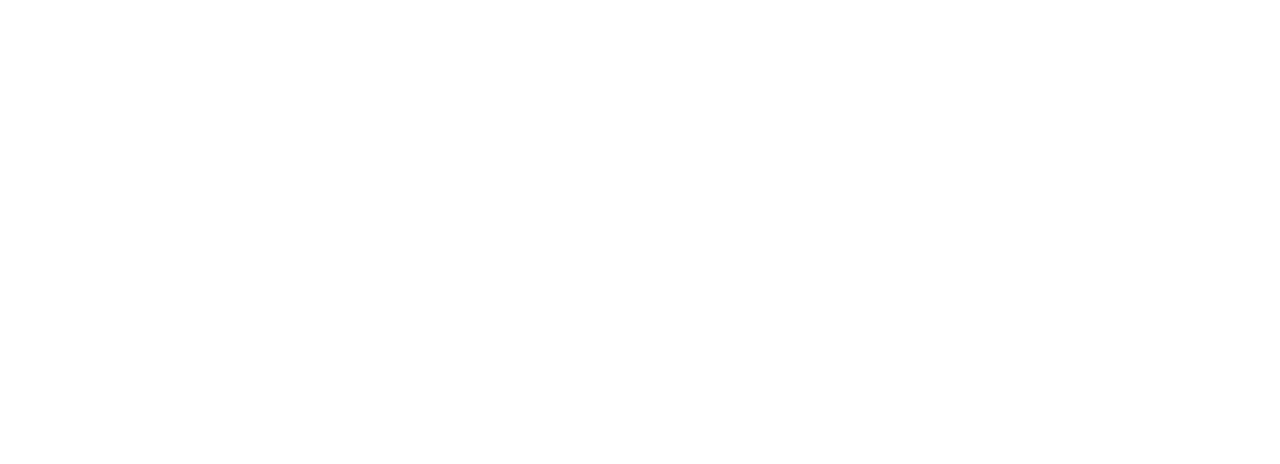
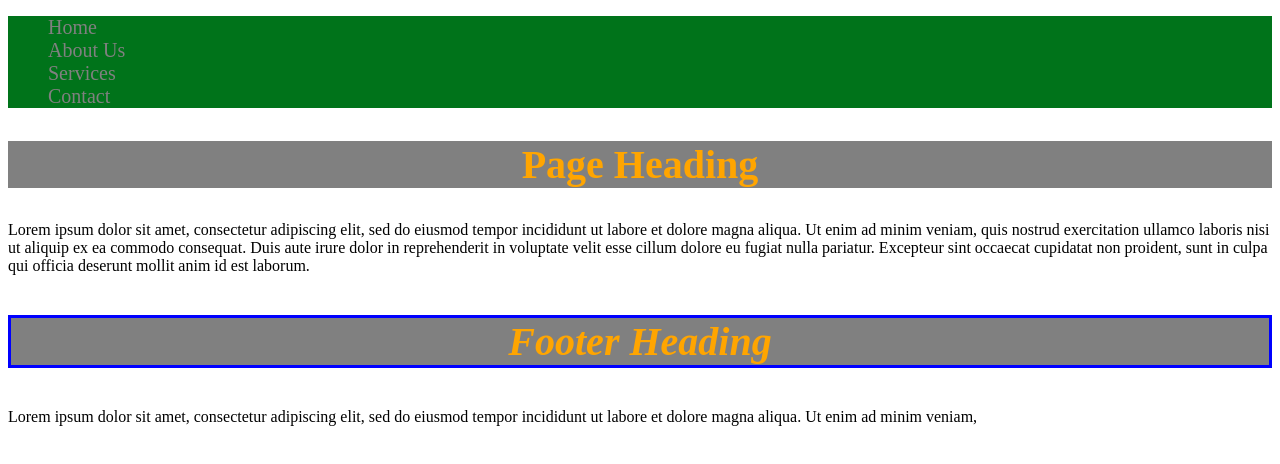
Before and after one commit to duncrob/SASS-course-udemy, a website: page intro/index.html in a window 1280 px wide. Drawn offline with Linux system fonts and the light colour scheme.

Commit message:
Finished intro project, introducing various variables and functions of SASS

```diff
--- a/intro/index.html
+++ b/intro/index.html
@@ -4,9 +4,28 @@
     <meta charset="UTF-8">
     <meta name="viewport" content="width=device-width, initial-scale=1.0">
     <link rel="stylesheet" href="css/main.css">
-  <title>Document</title>
+    <title>SASS Variables</title>
   </head>
   <body>
+    <nav class="nav">
+      <ul>
+        <li><a href="#">Home</a></li>
+        <li><a href="#">About Us</a></li>
+        <li><a href="#">Services</a></li>
+        <li><a href="#">Contact</a></li>
+      </ul>
+    </nav>
 
+    <section class="banner">
+      <h1>Page Heading</h1>
+      <p>
+        Lorem ipsum dolor sit amet, consectetur adipiscing elit, sed do eiusmod tempor incididunt ut labore et dolore magna aliqua. Ut enim ad minim veniam, quis nostrud exercitation ullamco laboris nisi ut aliquip ex ea commodo consequat. Duis aute irure dolor in reprehenderit in voluptate velit esse cillum dolore eu fugiat nulla pariatur. Excepteur sint occaecat cupidatat non proident, sunt in culpa qui officia deserunt mollit anim id est laborum.
+      </p>
+    </section>
+
+    <footer class="footer">
+      <h3>Footer Heading</h3>
+      <p>Lorem ipsum dolor sit amet, consectetur adipiscing elit, sed do eiusmod tempor incididunt ut labore et dolore magna aliqua. Ut enim ad minim veniam,</p>
+    </footer>
   </body>
 </html>
--- /dev/null
+++ b/intro/scss/_test.scss
@@ -0,0 +1,4 @@
+.footer h3 {
+  font-style: italic;
+  border: 3px solid blue;
+}
--- a/intro/scss/main.scss
+++ b/intro/scss/main.scss
@@ -1,3 +1,46 @@
-body {
-  background-color: red;
+@import "test";
+
+$color-primary: orange;
+$color-secondary: gray;
+$color-tertiary: royalBlue;
+
+$font-lg: 40px;
+$font-md: 30px;
+$font-sm: 20px;
+
+.nav {
+  background-color: mix(blue, green, 10%);
+
+  ul li {
+    list-style: none;
+  }
+
+  a {
+    text-decoration: none;
+    font-size: $font-sm;
+    color: $color-secondary;
+
+    &:hover {
+      color: $color-tertiary;
+    }
+  }
 }
+
+%heading {
+  color: $color-primary;
+  font-size: $font-lg;
+  background-color: $color-secondary;
+  text-align: center;
+}
+
+h1 {
+  @extend %heading;
+
+  &:hover {
+    background-color: green;
+  }
+}
+
+.footer h3 {
+  @extend h1;
+}
```
Also changed, not shown: intro/package.json (added, +12 -0 lines), intro/css/main.css. Lines whose indentation alone changed are shown as unchanged.
